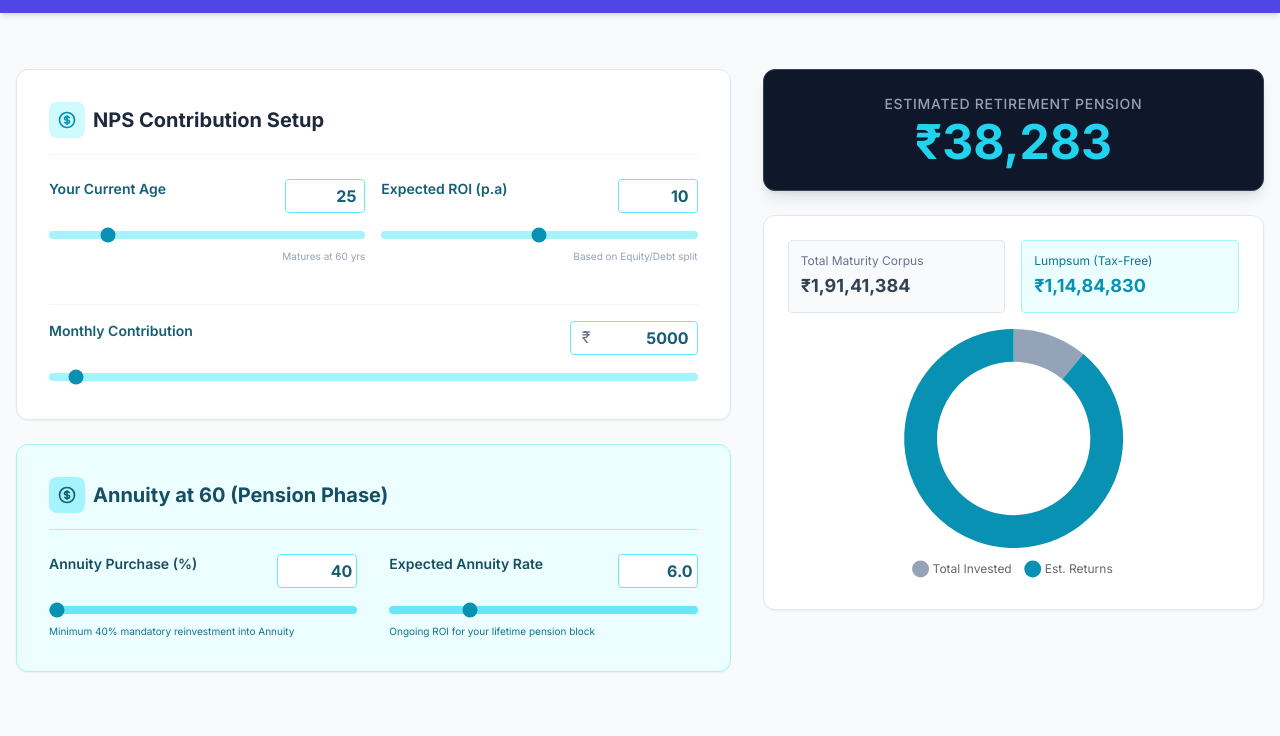
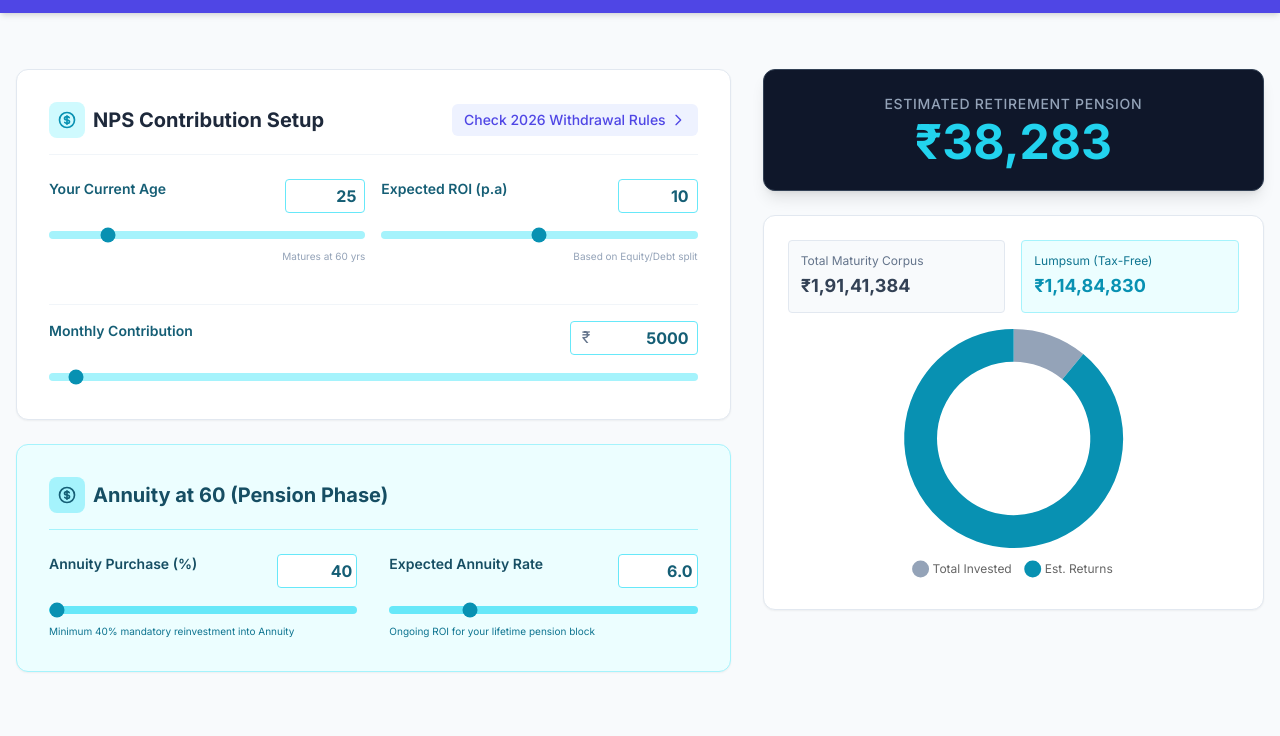
Before and after one commit to sudheervsus/FinCalcPro, a website: page calculators/nps/index.html in a window 1280 px wide. Shown: the part 47-783 px from the top of the page. Drawn offline with nearby package versions, Linux system fonts and the light colour scheme.

Commit message:
feat(nps): add cross-navigation between NPS and NPS Withdrawal calculators

```diff
--- a/calculators/nps/index.html
+++ b/calculators/nps/index.html
@@ -51,7 +51,8 @@
         <div class="lg:col-span-7 flex flex-col gap-6">
 
             <div class="bg-white rounded-xl shadow-sm border border-slate-200 p-6 md:p-8">
-                <div class="flex items-center gap-2 border-b border-slate-100 pb-4 mb-6">
+                <div class="flex items-center justify-between border-b border-slate-100 pb-4 mb-6">
+                    <div class="flex items-center gap-2">
                         <span class="p-2 bg-cyan-100 text-cyan-600 rounded-lg">
                             <svg class="w-5 h-5" fill="none" stroke="currentColor" viewBox="0 0 24 24">
                                 <path stroke-linecap="round" stroke-linejoin="round" stroke-width="2"
@@ -60,6 +61,11 @@
                             </svg>
                         </span>
                         <h2 class="text-xl font-bold text-slate-800">NPS Contribution Setup</h2>
+                    </div>
+                    <a href="../nps-withdrawal/index.html" class="text-sm font-medium text-indigo-600 hover:text-indigo-800 flex items-center gap-1 transition-colors bg-indigo-50 px-3 py-1.5 rounded-md hover:bg-indigo-100">
+                        Check 2026 Withdrawal Rules
+                        <svg class="w-4 h-4" fill="none" stroke="currentColor" viewBox="0 0 24 24"><path stroke-linecap="round" stroke-linejoin="round" stroke-width="2" d="M9 5l7 7-7 7"></path></svg>
+                    </a>
                 </div>
 
                 <div class="space-y-8 flex flex-col gap-2">
```
Also changed, not shown: calculators/nps-withdrawal/index.html (+7 -1 lines). Lines whose indentation alone changed are shown as unchanged.
